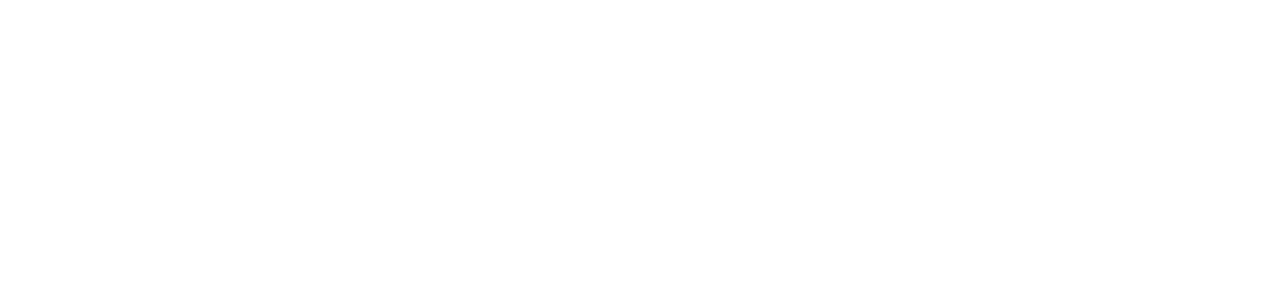
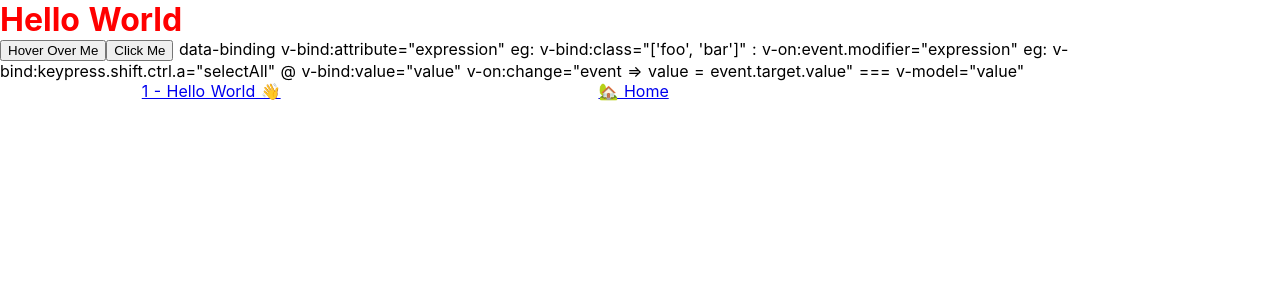
Before and after one commit to swapagarwal/learn-vue-app, a Nuxt app: page /data-binding in a window 1280 px wide. Before the commit this address had no page. Shown: the top 300 px of the page. Built offline with nearby package versions, Linux system fonts and the light colour scheme.

Commit message:
add basic data binding

```diff
--- /dev/null
+++ b/pages/data-binding.vue
@@ -0,0 +1,52 @@
+<template>
+  <div>
+    <h1 :class="className">Hello World</h1>
+    <button :title="title">Hover Over Me</button>
+    <button :class=" { 'is-loading': isLoading } " @click="toggleIsLoading">Click Me</button>
+
+    data-binding
+    v-bind:attribute="expression"
+    eg: v-bind:class="['foo', 'bar']"
+    :
+
+    v-on:event.modifier="expression"
+    eg: v-bind:keypress.shift.ctrl.a="selectAll"
+    @
+
+    v-bind:value="value"
+    v-on:change="event => value = event.target.value"
+    ===
+    v-model="value"
+    <TutorialNavigation/>
+  </div>
+</template>
+
+<script>
+  import TutorialNavigation from '~/components/TutorialNavigation.vue'
+  export default {
+    components: {
+      TutorialNavigation
+    },
+    data() {
+      return {
+        className: 'color-red',
+        title: 'Now the title is being set via JavaScript.',
+        isLoading: false
+      }
+    },
+    methods: {
+      toggleIsLoading() {
+        this.isLoading = ! this.isLoading;
+      }
+    }
+  }
+</script>
+
+<style scoped>
+.color-red {
+  color: red;
+}
+.is-loading {
+  background: red;
+}
+</style>
```
